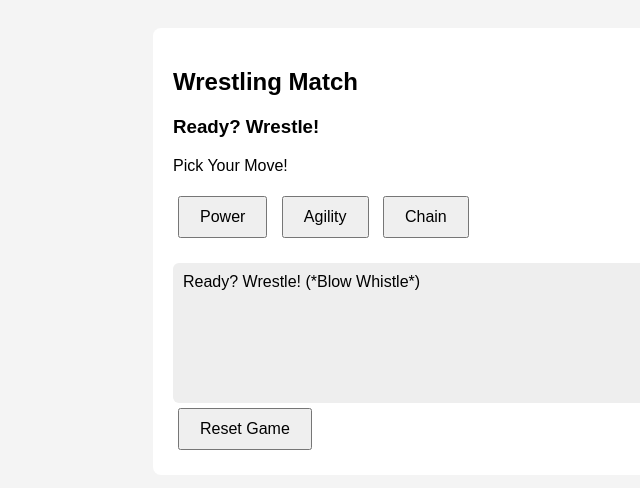
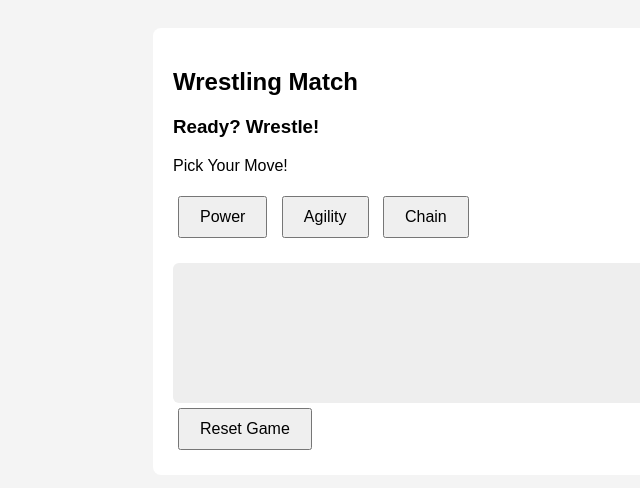
Before and after one commit to OttoMaticDesign/WrestlingSimGame, a plain HTML site: page index.html in a window 1280 px wide. Shown: the whole page, without its empty margins (217-857 px from the left). Drawn offline with Linux system fonts and the light colour scheme.

Commit message:
Update index.html

```diff
--- a/index.html
+++ b/index.html
@@ -48,7 +48,7 @@
   const animationEl = document.getElementById('animation');
 
   const moves = ["power", "agility", "chain"];
-  const messages = ["Ready? Wrestle! (*Blow Whistle*)"];
+  //const messages = ["Ready? Wrestle! (*Blow Whistle*)"];
   updateLog();
 
   function makeMove(playerMove) {
```
